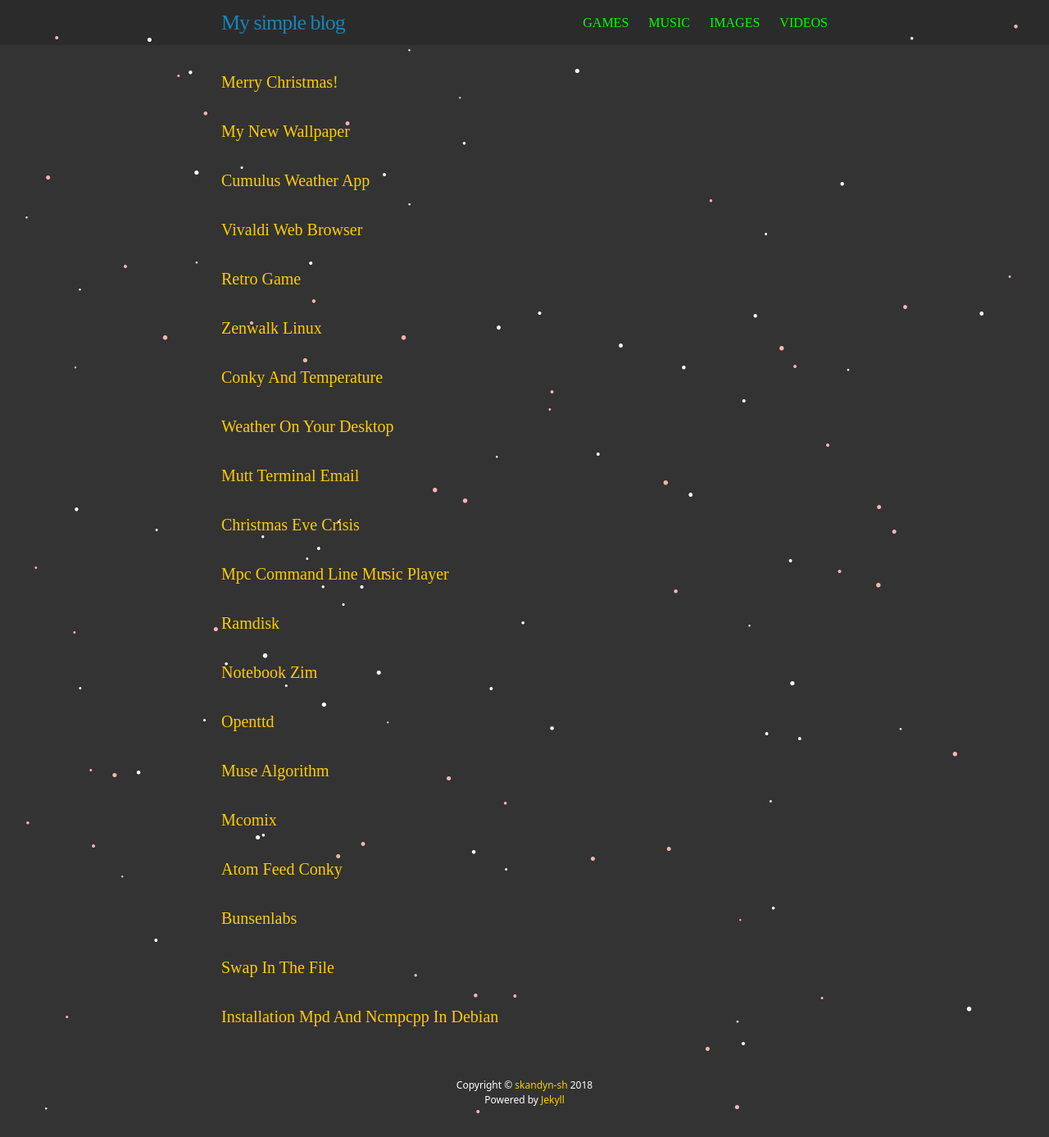
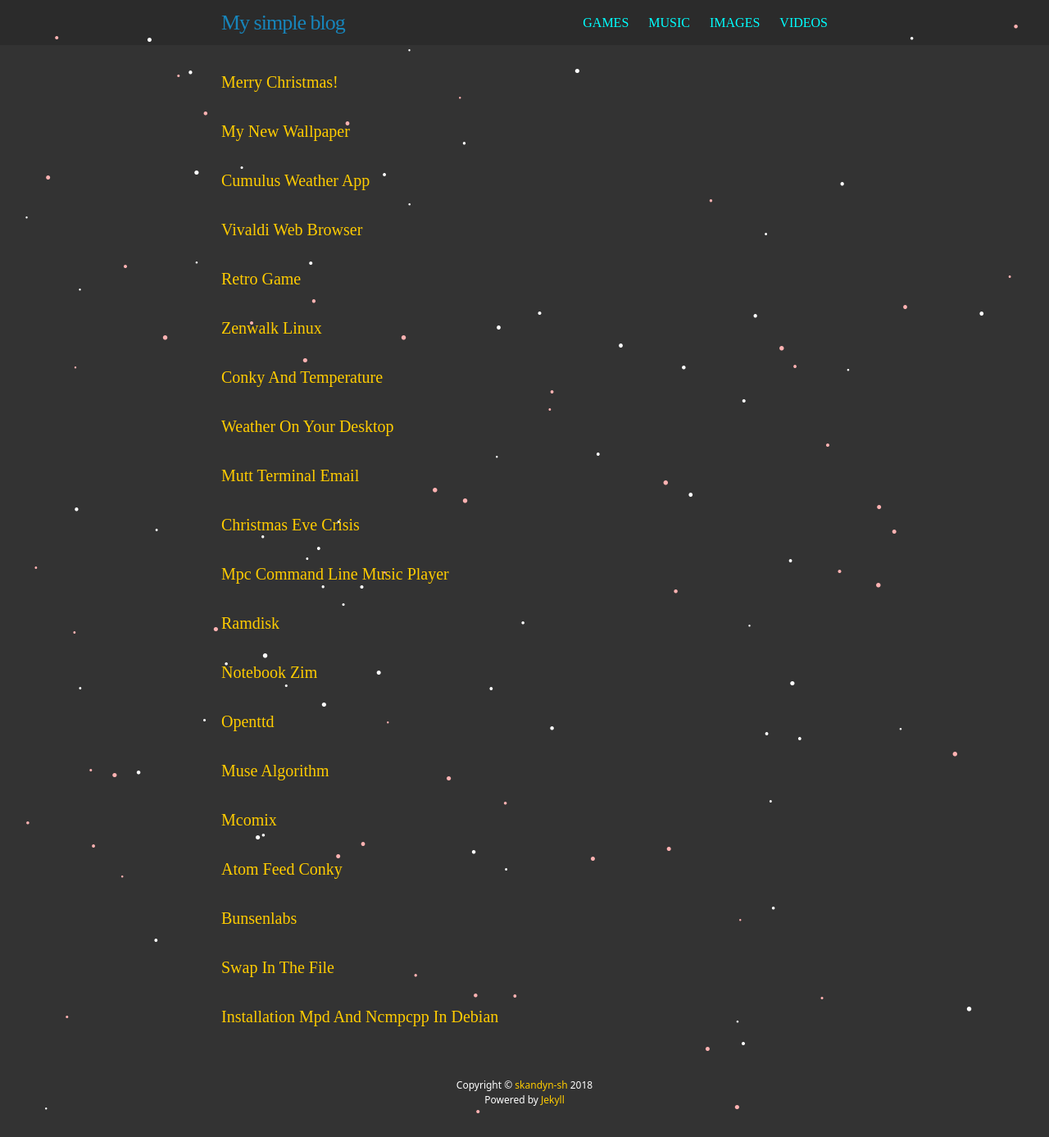
Before and after one commit to skandyn-sh/skandyn-sh.github.io, a Jekyll site: the page built from index.html, in a window 1280 px wide. Shown: the whole page at 82% size. Built offline with Jekyll 4.4.1, drawn with Linux system fonts in a browser that asks for light colours; nearby versions of some CDN libraries; library files that are not in the unit come from our copies; comment, search, counter and statistics services are not loaded.

Commit message:
Update main.scss

```diff
--- a/css/main.scss
+++ b/css/main.scss
@@ -14,7 +14,7 @@
 $spacing-unit:     30px;
 
 $text-color:       #ddd;
-$text-color2:      #00ff00;
+$text-color2:      #00ffff;
 $background-color: #333333;
 $brand-color:      #ffcc00;
 
```
